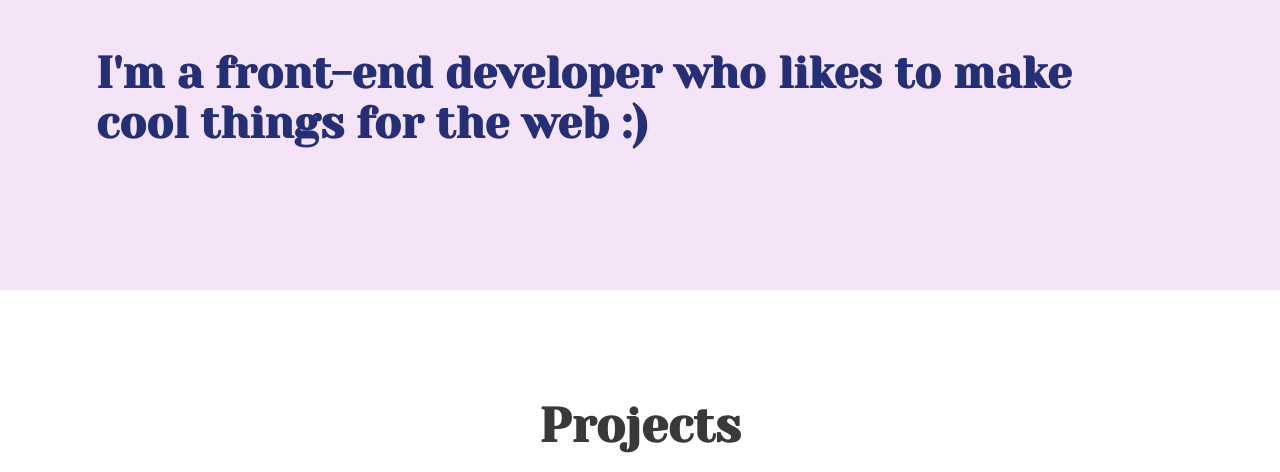
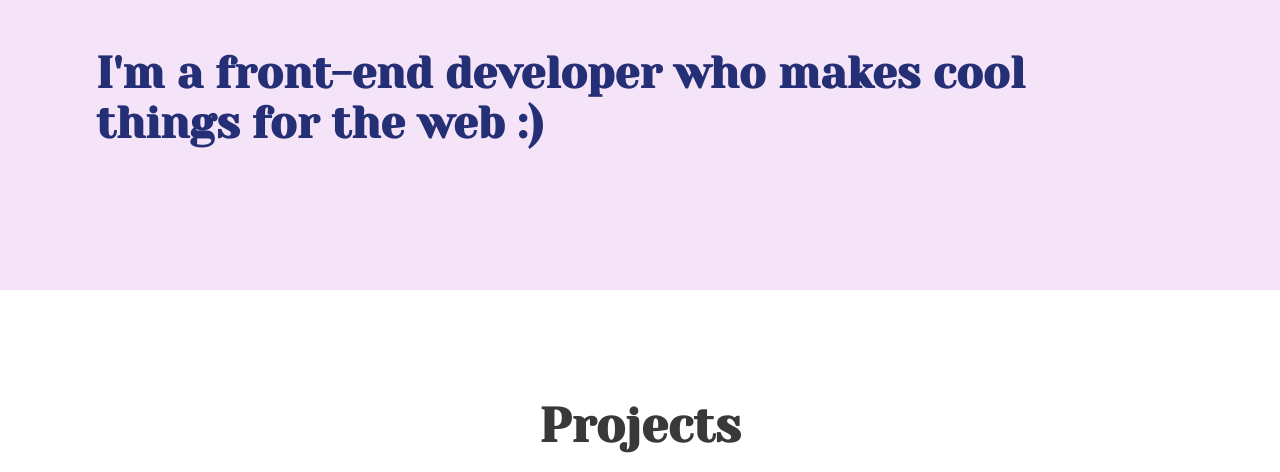
Before and after one commit to allyson-s-code/Web-Dev-Portfolio, a website built with Parcel: page index.html in a window 1280 px wide. Shown: the part 328-800 px from the top of the page. Built offline with nearby package versions, Linux system fonts and the light colour scheme.

Commit message:
Hero title change

```diff
--- a/index.html
+++ b/index.html
@@ -48,8 +48,7 @@
         <div class="hero-title">
           <h1>Hello! I’m Allyson Smith.</h1>
           <h2>
-            I'm a front-end developer who likes to make cool things for the web
-            :)
+            I'm a front-end developer who makes cool things for the web :)
           </h2>
         </div>
       </div>
```
